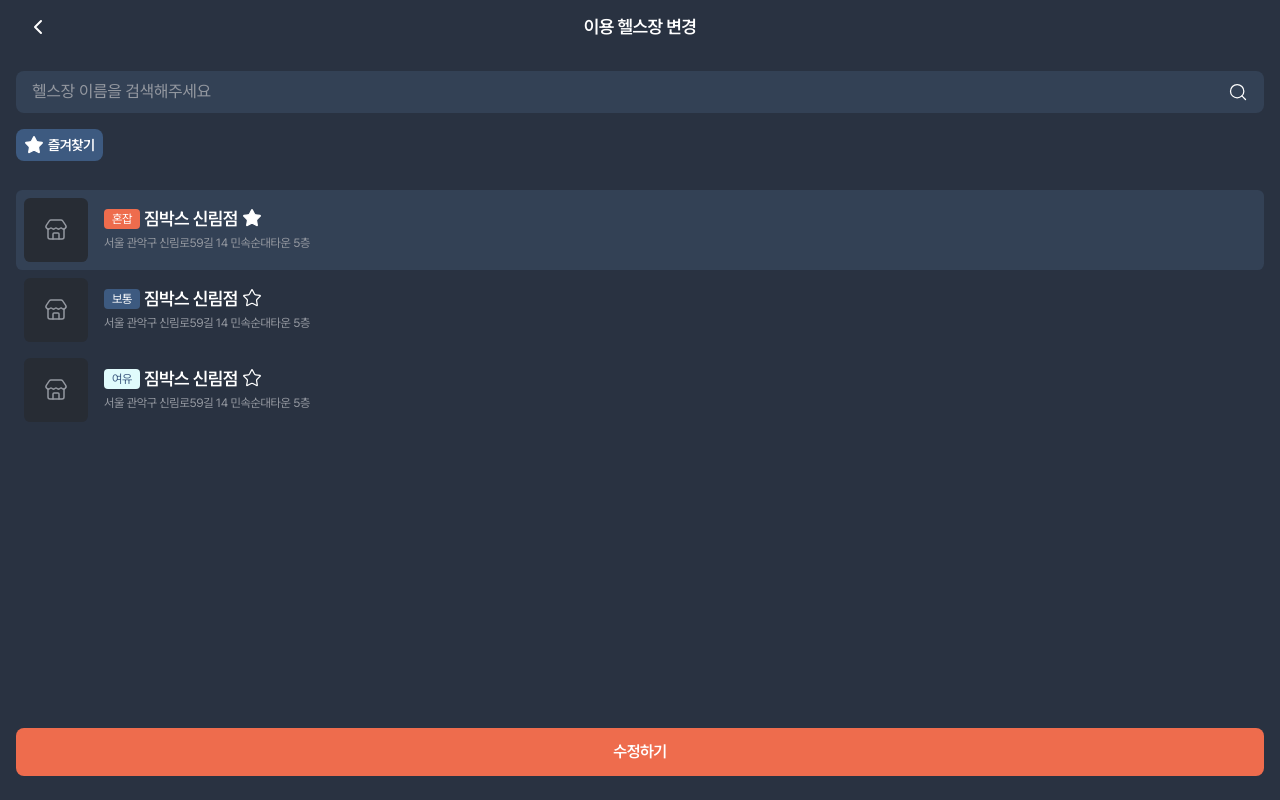
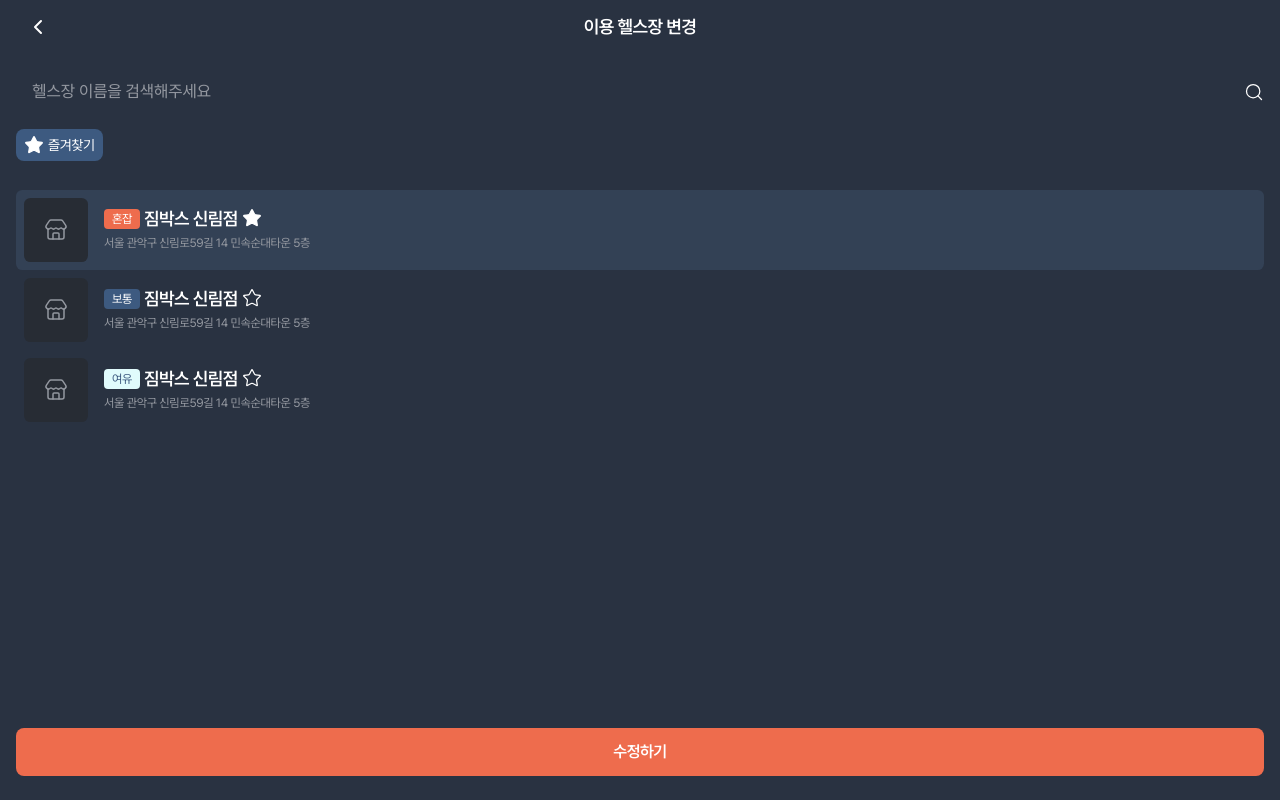
Before and after one commit to WaitGYM/FE, a React (Vite) app in the folder web/: page /gyms in a window 1280 px wide. Built offline with nearby package versions, Linux system fonts and the light colour scheme; no server answers.

Commit message:
SAC-158: [web] 검색필터 스타일 처리

```diff
--- a/web/src/components/EquipCategoryFilter.tsx
+++ b/web/src/components/EquipCategoryFilter.tsx
@@ -20,9 +20,9 @@ export default function EquipCategoryFilter({
           onClick={() => onCategoryClick(category)}
           type="button"
         >
-          {category === "즐겨찾기" && (
+          {/* {category === "즐겨찾기" && (
             <Star size={20} strokeWidth="1.5" aria-hidden="true" />
-          )}
+          )} */}
           {category}
         </button>
       ))}
--- a/web/src/components/EquipSearchBar.tsx
+++ b/web/src/components/EquipSearchBar.tsx
@@ -1,4 +1,4 @@
-import { Search } from "lucide-react";
+import { Search, X } from "lucide-react";
 
 export default function EquipSearchBar({
   searchInput,
@@ -11,6 +11,7 @@ export default function EquipSearchBar({
 }) {
   return (
     <div className="search-bar">
+      <div className="input-wrap">
         <input
           type="search"
           placeholder="기구명, 부위를 검색해주세요"
@@ -25,11 +26,12 @@ export default function EquipSearchBar({
             aria-label="검색어 지우기"
             type="button"
           >
-          ×
+            <X size={18} strokeWidth={2} />
           </button>
         )}
+      </div>
       <button className="btn-search" aria-label="검색" type="button">
-        <Search size={20} strokeWidth="1.5" />
+        <Search size={24} strokeWidth="2" />
       </button>
     </div>
   );
--- a/web/src/styles/sass/base/_base.scss
+++ b/web/src/styles/sass/base/_base.scss
@@ -104,6 +104,10 @@ button {
 }
 
 .search-bar {
+  display: grid;
+  grid-template-columns: 1fr auto;
+  gap: rem(16);
+  .input-wrap {
     position: relative;
     background-color: $c-primary-blue-dark-light;
     display: flex;
@@ -117,15 +121,16 @@ button {
       display: flex;
       align-items: center;
       justify-content: center;
-    color: $c-sub-white;
+      color: $c-sub-gray;
       padding: rem(10);
+    }
   }
   .btn-search {
     display: flex;
     align-items: center;
     justify-content: center;
     color: $c-sub-white;
-    padding: rem(8) rem(16);
+    padding: 0;
   }
 }
 
@@ -159,7 +164,7 @@ button {
   display: flex;
   align-items: center;
   gap: rem(4);
-  font-weight: 600;
+  // font-weight: 600;
   // background: $c-sub-white !important;
   // color: $c-primary-blue !important;
   .lucide-star {
--- a/web/src/styles/sass/pages/_equipment-list.scss
+++ b/web/src/styles/sass/pages/_equipment-list.scss
@@ -34,6 +34,14 @@
         }
       }
 
+      .empty-result {
+        margin: 1.4rem 0;
+        width: 100%;
+        font-size: rem(13);
+        text-align: center;
+        font-weight: 500;
+        color: $c-primary-blue-light;
+      }
       li {
         margin-bottom: rem(4);
         position: relative;
--- a/web/src/styles/sass/pages/_mypage.scss
+++ b/web/src/styles/sass/pages/_mypage.scss
@@ -270,6 +270,9 @@
   }
 
   &#favorites {
+    .category-wrap {
+      margin: 0;
+    }
     .equipment-wrap {
       margin-top: rem(8);
 
```
Lines whose indentation alone changed are shown as unchanged.
